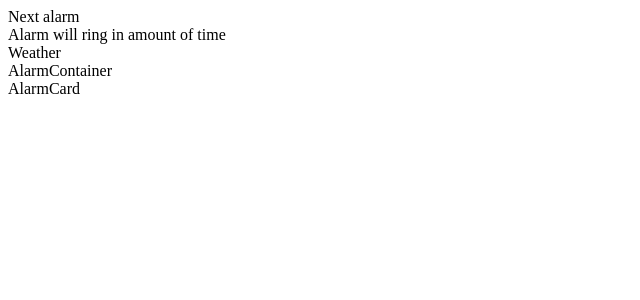
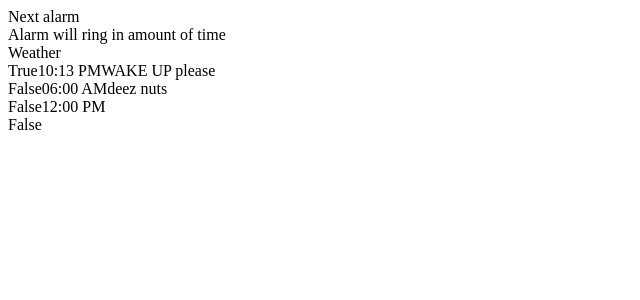
Before and after one commit to nehemiahh23/alarm-me, a React (Vite) app in the folder client/: page / in a window 1280 px wide. Shown: the top 300 px of the page, without its empty margins (0-640 px from the left). Built offline with nearby package versions, Linux system fonts and the light colour scheme; data requests are answered from the project's data file.

Commit message:
initial card population

```diff
--- a/client/components/AlarmCard.jsx
+++ b/client/components/AlarmCard.jsx
@@ -1,8 +1,13 @@
 import React from 'react'
 
-function AlarmCard() {
+function AlarmCard({ enabled, time, rptDays, label }) {
+
   return (
-    <div>AlarmCard</div>
+    <div>
+        { enabled ? "True" : "False" }
+        { time }
+        { label }
+    </div>
   )
 }
 
--- a/client/components/AlarmContainer.jsx
+++ b/client/components/AlarmContainer.jsx
@@ -1,8 +1,22 @@
-import React from 'react'
+import { useEffect, useState } from 'react'
+import AlarmCard from './AlarmCard'
 
 function AlarmContainer() {
+
+    const [alarms, setAlarms] = useState([])
+
+    useEffect(() => {
+        fetch('http://localhost:3002/alarms')
+        .then(r => r.json())
+        .then(data => setAlarms(data))
+    }, [])
+
+    const mapped = alarms.map(alarm => <AlarmCard key={alarm.id} enabled={alarm.enabled} time={alarm.time} rpt-days={alarm.rptDays} label={alarm.label} />)
+
   return (
-    <div>AlarmContainer</div>
+    <>
+        { mapped }
+    </>
   )
 }
 
--- a/client/db.json
+++ b/client/db.json
@@ -2,9 +2,9 @@
     "alarms": [
         {
             "id": 1,
-            "enabled": false,
+            "enabled": true,
             "time": "10:13 PM",
-            "rpt-days": [],
+            "rptDays": [],
             "missions": [1, 2, 3],
             "sound": 1,
             "snooze": false,
@@ -14,21 +14,21 @@
             "id": 2,
             "enabled": false,
             "time": "06:00 AM",
-            "rpt-days": [2, 3, 4, 5, 6],
+            "rptDays": [2, 3, 4, 5, 6],
             "missions": [1, 2, 3],
             "sound": 1,
             "snooze": false,
-            "label": "WAKE UP please"
+            "label": "deez nuts"
         },
         {
-            "id": 1,
+            "id": 3,
             "enabled": false,
             "time": "12:00 PM",
-            "rpt-days": [1],
+            "rptDays": [1],
             "missions": [1, 2, 3],
             "sound": 1,
             "snooze": false,
-            "label": "WAKE UP please"
+            "label": ""
         }
     ]
 }
```
